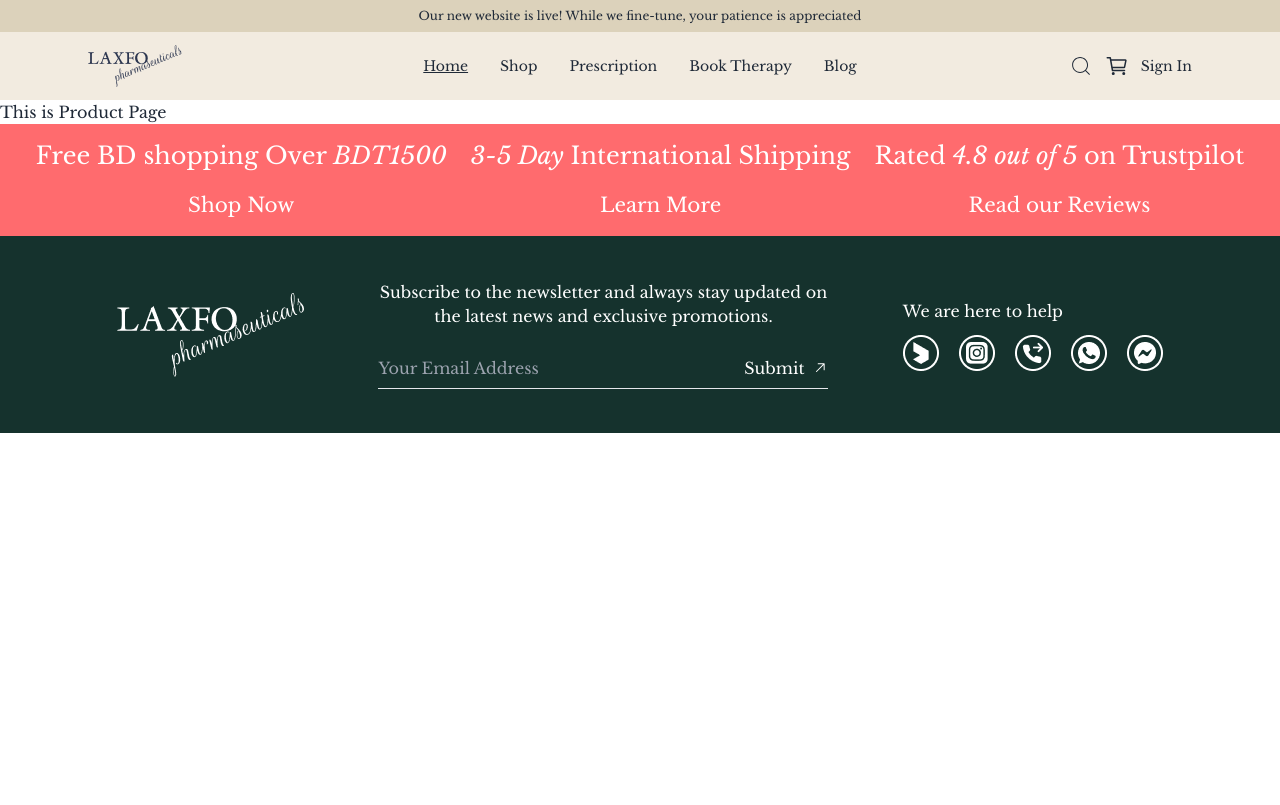
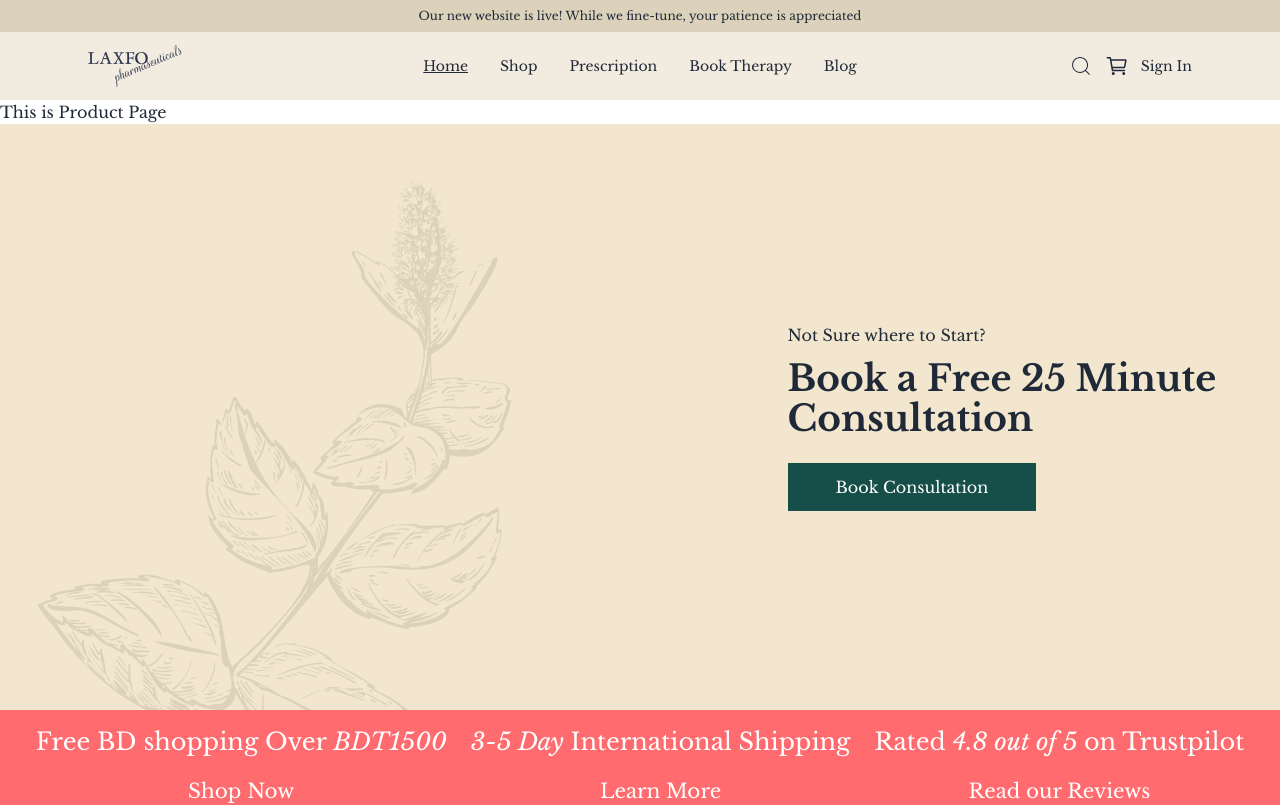
Before and after one commit to Sazid60/LAXFO, a React (Vite) app: page / in a window 1280 px wide. Shown: the top 805 px of the page. Built offline with nearby package versions, Linux system fonts and the light colour scheme.

Commit message:
Add:Consultation Booking Section Added

```diff
--- /dev/null
+++ b/src/components/consultation/Consultation.jsx
@@ -0,0 +1,19 @@
+// eslint-disable-next-line no-unused-vars
+import React from 'react';
+
+const Consultation = () => {
+    return (
+        <div className='flex flex-col md:flex-row justify-center gap-0 md:gap-36 lg:gap-56 items-center bg-[#F2E7CE] px-4 lg:px-0'>
+            <div>
+                <img src="/leaf.png" alt="" />
+            </div>
+            <div>
+                <h3 className='mb-3'>Not Sure where to Start?</h3>
+                <h1 className='max-w-[491px] text-3xl md:text-4xl font-bold mb-6'>Book a Free 25 Minute Consultation</h1>
+                <button className='bg-[#164F49] px-12 py-3 text-white mb-10 md:mb-0'>Book Consultation</button>
+            </div>
+        </div>
+    );
+};
+
+export default Consultation;
--- a/src/components/footer/RedBanner.jsx
+++ b/src/components/footer/RedBanner.jsx
@@ -1,3 +1,4 @@
+// eslint-disable-next-line no-unused-vars
 import React from 'react';
 
 const RedBanner = () => {
--- a/src/pages/productPage/ProductPage.jsx
+++ b/src/pages/productPage/ProductPage.jsx
@@ -1,11 +1,13 @@
 // eslint-disable-next-line no-unused-vars
 import React from 'react';
 import RedBanner from '../../components/footer/RedBanner';
+import Consultation from '../../components/consultation/Consultation';
 
 const ProductPage = () => {
     return (
         <div>
             <h1>This is Product Page</h1>
+            <Consultation/>
             <RedBanner />
         </div>
     );
```
Also changed, not shown: public/leaf.png (added).
